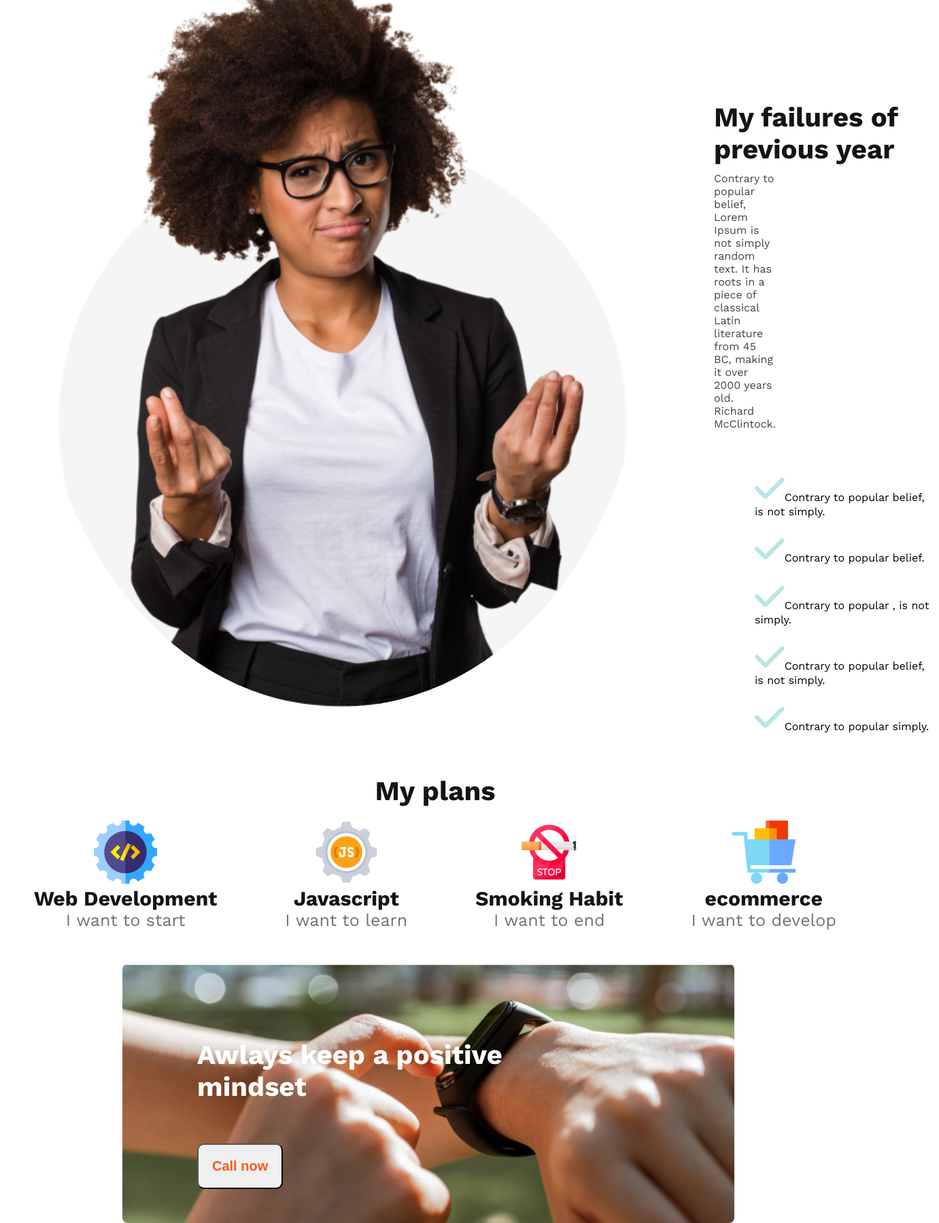
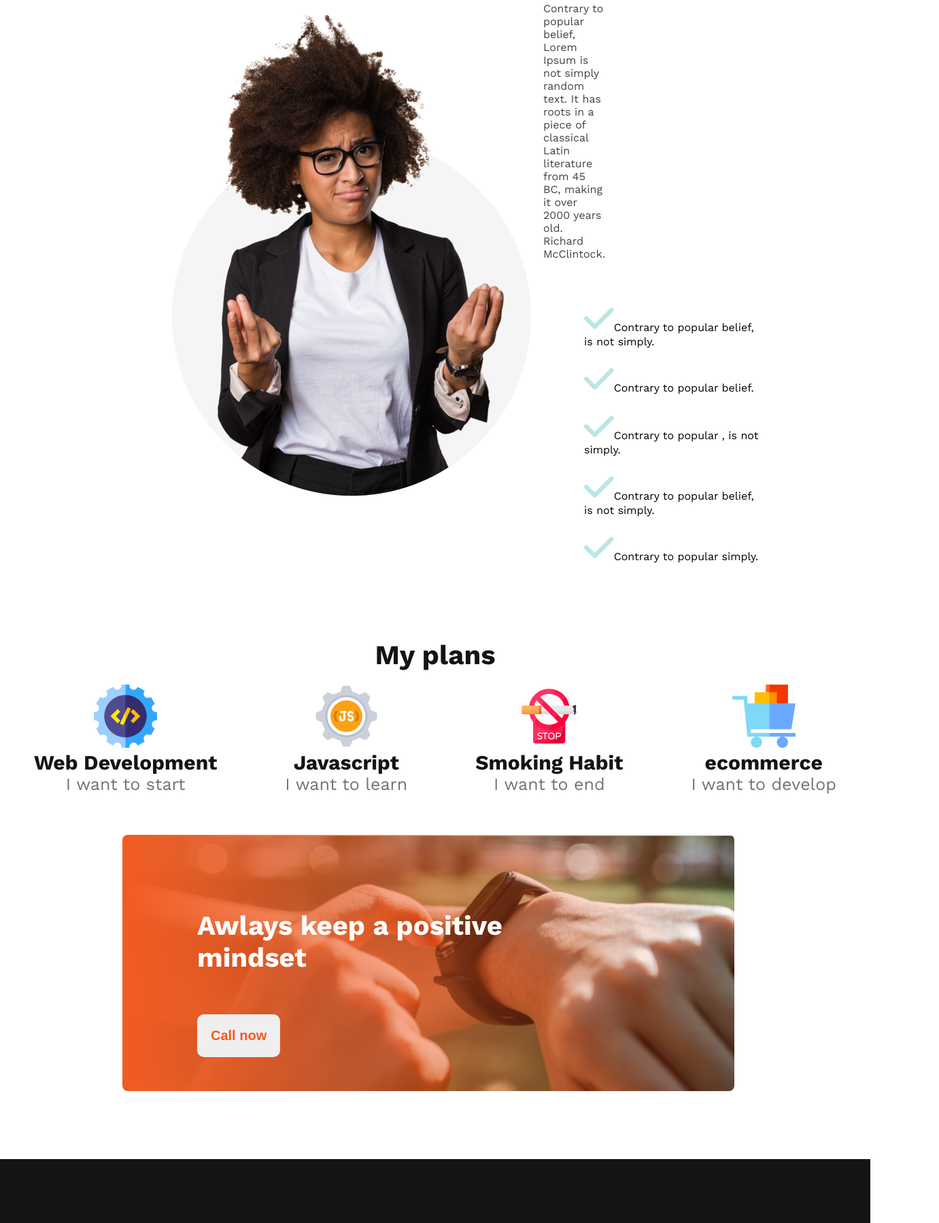
Before and after one commit to SintoDas/practice-project-new-year, a plain HTML site: page index.html in a window 1280 px wide. Shown: the part 1001-2800 px from the top of the page at 68% size, 1381 px wide, since content can reach past the window. Drawn offline with nearby package versions, Linux system fonts and the light colour scheme.

Commit message:
practice done without background image shape

```diff
--- a/index.html
+++ b/index.html
@@ -102,9 +102,9 @@
         </p>
         <p class="address">Email : info@gmail.com</p>
         <Phone class="phone" >Phone : 01500 00 00 00</p>
-        <img footer-img src="images/icons/fb.png" alt="facebook" />
-        <img footer-img src="images/icons/twitter.png" alt="" />
-        <img footer-img src="images/icons/youtube.png" alt="" />
+        <img class = "footer-img" src="images/icons/fb.png" alt="facebook" />
+        <img class = "footer-img" src="images/icons/twitter.png" alt="" />
+        <img class="footer-img" footer-img src="images/icons/youtube.png" alt="" />
       </div>
       <div class="footer-column-2">
         <h3 class="footer-title">Subscribe</h3>
--- a/styles/style.css
+++ b/styles/style.css
@@ -26,7 +26,6 @@ body {
   background-size: cover;
   display: flex;
   justify-content: end;
-  .believe-column;
 }
 .believe-column {
   width: 50%;
@@ -66,20 +65,16 @@ body {
   display: flex;
   align-items: center;
   justify-content: space-between;
-  padding: 50px;
+  padding: 100px 230px;
   background: #fff;
 }
+/* .fail-img {
+  background: url("");
+} */
 .fail-column {
-  padding-top: 300px;
-  padding-left: 100px;
+  width: 50%;
+  padding: 200px, 130px;
 }
-.fail-img {
-  width: 900px;
-  height: 450;
-  border-radius: 50%;
-  background-image: url("../images/icons/");
-}
-
 .failure-heading {
   color: #151414;
   font-size: 40px;
@@ -117,6 +112,7 @@ ul li {
 }
 .plan {
   text-align: center;
+  margin-bottom: 10px;
 }
 .subject-heading {
   color: #151414;
@@ -133,17 +129,20 @@ ul li {
 /* watch part */
 .watch-container {
   margin-top: 50px;
-  background-image: url("../images/watch.png");
-  /* Full height */
-  height: 100%;
-  /* Center and scale the image nicely */
+  background-image: linear-gradient(
+      90deg,
+      #f15b22 0%,
+      rgba(241, 91, 34, 0) 100%
+    ),
+    url("../images/watch.png");
   background-position: center;
-  background-repeat: no-repeat;
+  background-repeat: no-repeat, repeat;
+  padding: 15px;
   background-size: cover;
   padding: 50px;
   margin-right: 200px;
   margin-left: 180px;
-  margin-bottom: 180px;
+  margin-bottom: 100px;
   border-radius: 8px;
 }
 .watch-heading {
@@ -161,6 +160,7 @@ ul li {
   font-weight: 600;
   padding: 20px;
   border-radius: 10px;
+  border: 0px;
 }
 /* footer */
 footer {
@@ -197,11 +197,10 @@ footer {
   font-size: 16px;
   font-weight: 400;
   padding: 10px;
-  margin-bottom: 20px;
 }
 .footer-img {
-  margin-left: 10px;
-  padding: 20px;
+  margin-top: 10px;
+  padding: 10px;
 }
 .email input[type="email"] {
   display: block;
```
